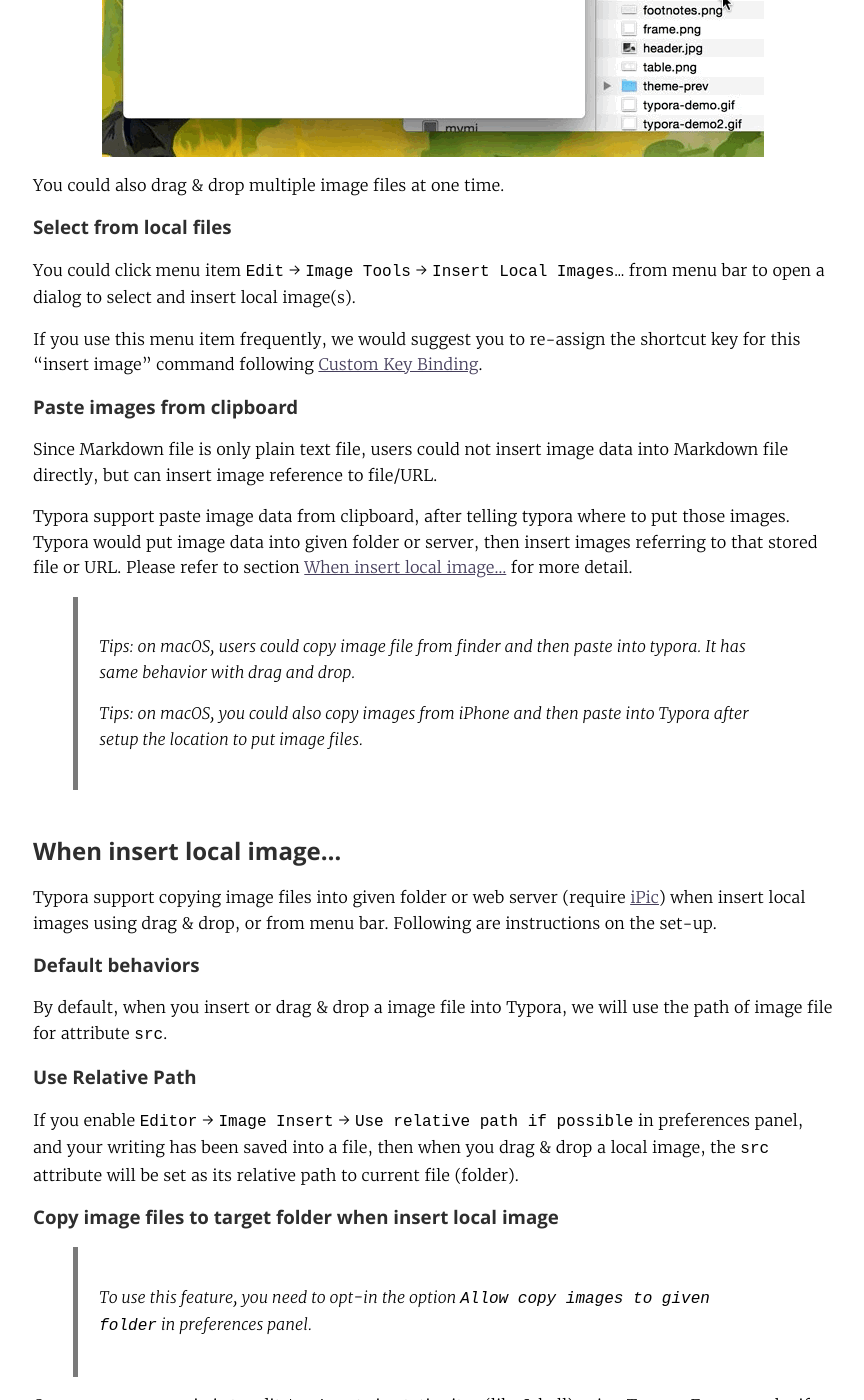
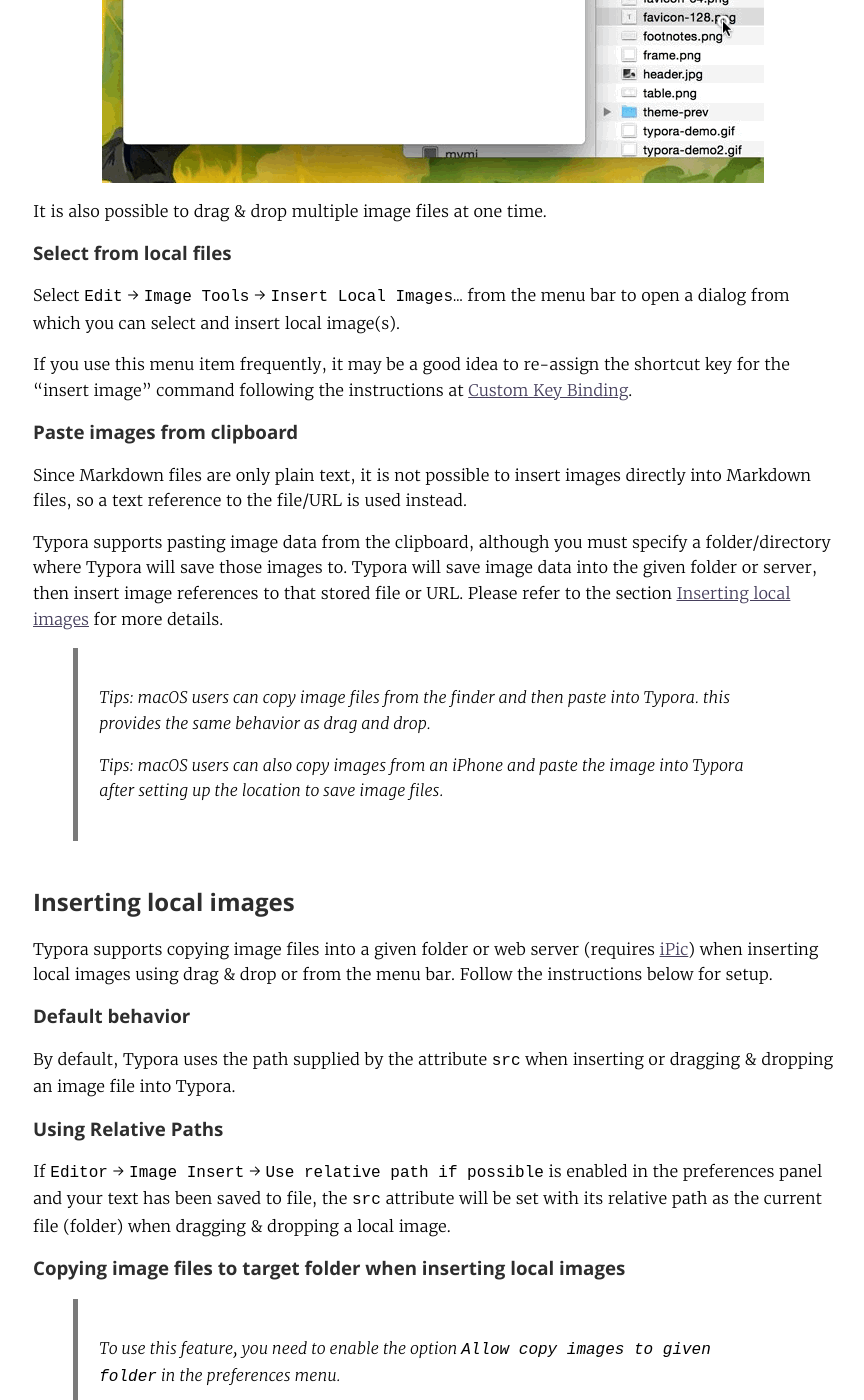
Before and after one commit to typora/support.typora.io, a Jekyll site: the page built from _posts/2016-11-11-Images.md, in a window 1280 px wide and 1400 px high, scrolled down 1830 px. Shown: the whole window, without its empty margins (207-1071 px from the left). Built offline with Jekyll 4.4.1, drawn with Linux system fonts in a browser that asks for light colours; nearby versions of some CDN libraries; library files that are not in the unit come from our copies; some of the changed text lies outside the part shown.

Commit message:
improved grammar in images wiki

```diff
--- a/_posts/2016-11-11-Images.md
+++ b/_posts/2016-11-11-Images.md
@@ -14,59 +14,60 @@
 
 ## Images in Markdown
 
-In markdown, image is written like `![alt](src)`. The `src` here can either be a URL like `https://octodex.github.com/images/yaktocat.png`, or an absolute/relative file path, like `../images/test.png`.
+In markdown, images are written like `![alt](src)`. Where `src` can either be a URL such as  `https://octodex.github.com/images/yaktocat.png`, or an absolute/relative file path, like `../images/test.png`.
 
 * Outline
 {:toc}
 ## How to insert images in Typora
 
-### Write the Markdown
+### Insert the Markdown syntax as text
 
-You could simply write down the markdown syntax to insert the image. Or click "image" from the menu bar, or press the shortcut key. When you do this, and meanwhile, if there is an image URL in clipboard, then the URL will be inserted into the `src` part directly.
+To insert images from text sources simply type or paste in the markdown syntax to insert an image. Alternatively click "image" from the menu bar or press the shortcut key. Provided there is an image URL in the clipboard, then the URL will be inserted into the `src` part automatically.
 
 ### Drag & Drop
 
-Of course, there's a easier way — drag & drop, like the screencast below.
+One of the easiest ways to insert images into Typora is to simply drag & drop the image you want to use from a file browser / explorer. Check out the animation below for an example.
 
 ![drag-img](/media/about-image/drag-img.gif)
 
-You could also drag & drop multiple image files at one time.
+It is also possible to drag & drop multiple image files at one time.
 
 ### Select from local files
 
-You could click menu item `Edit` → `Image Tools` → `Insert Local Images…` from menu bar to open a dialog to select and insert local image(s).
+Select `Edit` → `Image Tools` → `Insert Local Images…` from the menu bar to open a dialog from which you can select and insert local image(s).
 
-If you use this menu item frequently, we would suggest you to re-assign the shortcut key for this "insert image" command following [Custom Key Binding](http://support.typora.io/Custom-Key-Binding/).
+If you use this menu item frequently, it may be a good idea to re-assign the shortcut key for the "insert image" command following the instructions at [Custom Key Binding](http://support.typora.io/Custom-Key-Binding/).
 
 ### Paste images from clipboard
 
-Since Markdown file is only plain text file, users could not insert image data into Markdown file directly, but can insert image reference to file/URL.
+Since Markdown files are only plain text, it is not possible to insert images directly into Markdown files, so a text reference to the file/URL is used instead.
 
-Typora support paste image data from clipboard, **after telling typora where to put those images**. Typora would put image data into given folder or server, then insert images referring to that stored file or URL. Please refer to section **[When insert local image…](#when-insert-local-image…)** for more detail.
+Typora supports pasting image data from the clipboard, **although you must specify a folder/directory where Typora will save those images to**. Typora will save image data into the given folder or server, then insert image references to that stored file or URL. Please refer to the section **[Inserting local images](#Inserting-local-images)** for more details.
 
-> **Tips**: on macOS, users could copy image file from finder and then paste into typora. It has same behavior with drag and drop.
+> **Tips**:  macOS users can copy image files from the finder and then paste into Typora. this provides the same behavior as drag and drop.
 >
-> **Tips**: on macOS, you could also copy images from iPhone and then paste into Typora after setup the location to put image files.
+> **Tips**:  macOS users can also copy images from an iPhone and paste the image into Typora after setting up the location to save image files.
 
-## When insert local image...
+## Inserting local images
 
-Typora support copying image files into given folder or web server (require [iPic][]) when insert local images using drag & drop, or from menu bar. Following are instructions on the set-up.
+Typora supports copying image files into a given folder or web server (requires [iPic][]) when inserting local images using drag & drop or from the menu bar.
+Follow the instructions below for setup.
 
-### Default behaviors
+### Default behavior
 
-By default, when you insert or drag & drop a image file into Typora, we will use the path of image file for attribute `src`.
+By default, Typora uses the path supplied by the attribute `src`  when inserting or dragging & dropping an image file into Typora.
 
-### Use Relative Path
+### Using Relative Paths
 
-If you enable `Editor` → `Image Insert` →  `Use relative path if possible` in preferences panel, and your writing has been saved into a file, then when you drag & drop a local image, the `src` attribute will be set as its relative path to current file (folder).
+If `Editor` → `Image Insert` →  `Use relative path if possible` is enabled in the preferences panel and your text has been saved to file, the `src` attribute will be set with its relative path as the current file (folder) when dragging & dropping a local image.
 
-### Copy image files to target folder when insert local image
+### Copying image files to target folder when inserting local images
 
-> To use this feature, you need to opt-in the option `Allow copy images to given folder` in preferences panel.
+> To use this feature, you need to enable the option `Allow copy images to given folder` in the preferences menu.
 
-One common scenario is to edit `*.md` posts in static sites (like Jekyll) using Typora. For example, if the `.*md` file is put under `_posts` folder while the image files goes into `_media` folder, you may want to copy images files into folder `_media` when you drag/drop or paste images into Markdown file automatically. Here's how:
+One common usage of Typora is editing `*.md` posts in static sites (like Jekyll). For example, if the `.*md` file is saved into the `_posts` folder and image files are saved in the `_media` folder, you may want to copy images files into the `_media` folder when you dragging/dropping or pasting images into Markdown files automatically. Here's how:
 
-1. Save your file into some path.
+1. Save your file into a folder
 
 2. Enable `Editor` → `Image Insert` → `Allow copy images to given folder` in preferences panel.
 
@@ -76,31 +77,31 @@
 
    ![Snip20161117_6](/media/about-image/Snip20161117_6.png)
 
-In step 3, a new item `typora-copy-images-to: {relative path}` will be inserted into the [YAML Front Matter][] block of current document. So you could also manually add **typora-copy-images-to** property in YAML Front Matter to enable this behavior.
+In step 3, a new item `typora-copy-images-to: {relative path}` will be inserted into the [YAML Front Matter][] block of the current document. So you could also manually add the **typora-copy-images-to** property in YAML Front Matter to enable this behavior.
 
-After that, if you drag & drop **local** images or paste images into Typora, the image file will be copied into the target file and update related `src`.
+After that, if you drag & drop **local** images or paste images into Typora, the image file will be copied into the target file and update the relevant `src` attribute.
 
 ### Upload image file to web server. (macOS only)
 
 > **Requirements**: macOS ≥ 10.10 and [iPic][] to be installed. Also, you need to enable `Allow upload to given server` in preferences panel.
 >
-> **Warning**: By default, iPic will upload images to a public web server anonymously, and you won't be able to delete image files from that web server once you upload into it. So please config iPic in advance if you want to enable this feature and control all image files you uploaded.
+> **Warning**: By default, iPic will upload images to a public web server anonymously, and you won't be able to delete image files from that web server once you upload into it. Please configure iPic in advance if you want to enable this feature and control all the image files you have uploaded.
 
-Here's how to enable this function:
+Here's how to enable this feature:
 
 1. Install [iPic][] and **config** a proper online image service.
 2. Enable `Editor` → `Image Insert` → `Allow copy images to given folder` in preferences panel.
-3. Check item `Edit` → `Image Tools` → `When Insert Local Images` → `Upload Image via iPic` from the menu bar.
+3. Check `Edit` → `Image Tools` → `When Insert Local Images` → `Upload Image via iPic` from the menu bar.
 
-In step 3, a new item `typora-copy-images-to: ipic` will be inserted into the [YAML Front Matter][] block of current document.
+In step 3, a new item `typora-copy-images-to: ipic` will be inserted into the [YAML Front Matter][] block of the current document.
 
-So you could also manually add **typora-copy-images-to: ipic** property in YAML Front Matter to enable this behavior.
+It is also possible to manually add the **typora-copy-images-to: ipic** property in YAML Front Matter to enable this behavior.
 
 Tips: If you want to move image file to folder `ipic`, you should use `typora-copy-images-to: ./ipic`.
 
 ### Use global setting for image insert operations.
 
-You could tell Typora where to copy images or upload images when insert images for all documents (global setting). You could find the images under "image" section in preferences panel.
+It is possible to specify global settings for where to copy or upload images from, this can be changed in the image section of the preferences menu.
 
 ![20190802](/media/about-image/20190802.png)
 
@@ -108,11 +109,12 @@
 
 ### Relative path to current file/folder (default behavior)
 
-By default, users could refer to local image by relative path to current `*.md` file. For example, if the `*.md` file is at `/User/typora/desktop/test.md`, then the `![img](image.png)` will display image from `/User/typora/desktop/image.png` just like the `<img>` tag in HTML. Also, for `../download/image.png`, image from `/User/typora/download/image.png` will be fetched.
+By default, users can refer to a local image by its relative path to current `*.md` file. For example, if the `*.md` file is at `/User/typora/desktop/test.md`, then the `![img](image.png)` will display image from `/User/typora/desktop/image.png` just like the `<img>` tag in HTML.
+Also, for `../download/image.png`, the image stored at `/User/typora/download/image.png` will be fetched.
 
 ### Relative path to certain folder
 
-If you’re using markdown for building websites, you may specify a URL prefix for image preview in local computer with property `typora-root-url` in YAML Front Matters.
+If you’re using markdown for building websites, you may specify a URL prefix for image previews in a local computer with the property `typora-root-url` in YAML Front Matters.
 
 For example, input `typora-root-url:/User/Abner/Website/typora.io/` in YAML Front Matters, and then `![alt](/blog/img/test.png)` will be treated as `![alt](file:///User/Abner/Website/typora.io/blog/img/test.png)` in typora.
 
@@ -131,16 +133,16 @@
 ### System requirements and preparation
 
 1. This feature only supports macOS ≥ 10.10.
-2. Must install latest version of [iPic][].
+2. Latest version of [iPic][] must be installed.
 3. Configure web server in [iPic][].
 
 ### Upload all local images to cloud server
 
-Typora provides a function to upload all local images to cloud server via [iPic][]. To use it, simply, check `Edit` → `Image Tools` → `Upload Local Images via iPic` from the menu bar and wait for the uploading process to be finished.
+Typora provides a function to upload all local images to cloud server via [iPic][]. To use it, simply, check `Edit` → `Image Tools` → `Upload Local Images via iPic` from the menu bar and wait for the uploading process to complete.
 
 ### Upload when inserting images
 
-How-tos for this part can be found in section [When insert local image…](#when-insert-local-image…) → Upload image file to web server. (macOS only).
+How-tos for this part can be found in section [Inserting local images](#Inserting-local-images) → Upload image file to web server. (macOS only).
 
 ## Align images
 
```
